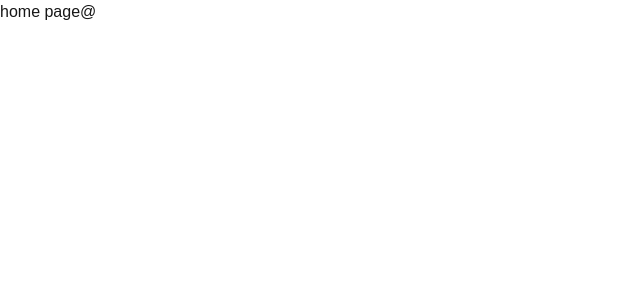
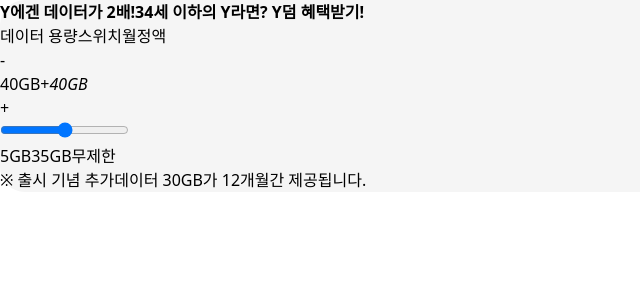
Before and after one commit to hnochx/ktyogo, a Next.js app: page / in a window 1280 px wide. Shown: the top 300 px of the page, without its empty margins (0-640 px from the left). Built offline with nearby package versions, Linux system fonts and the light colour scheme.

Commit message:
Design: 요금제 계산 부분 마크업 제작 Ref:#16

```diff
--- a/src/app/globals.css
+++ b/src/app/globals.css
@@ -2,26 +2,7 @@
 @tailwind components;
 @tailwind utilities;
 
-:root {
-  --background: #ffffff;
-  --foreground: #171717;
+@layer utilities {
+
+
 }
-
-@media (prefers-color-scheme: dark) {
-  :root {
-    --background: #0a0a0a;
-    --foreground: #ededed;
-  }
-}
-
-body {
-  color: var(--foreground);
-  background: var(--background);
-  font-family: Arial, Helvetica, sans-serif;
-}
-
-@layer utilities {
-  .text-balance {
-    text-wrap: balance;
-  }
-}
--- a/src/app/page.tsx
+++ b/src/app/page.tsx
@@ -1,3 +1,9 @@
+import PlanCalc from '@/components/plan-calc/plan-calc';
+
 export default function Home() {
-  return <div>home page@</div>;
+  return (
+    <div>
+      <PlanCalc />
+    </div>
+  );
 }
--- /dev/null
+++ b/src/components/plan-calc/plan-calc.tsx
@@ -0,0 +1,44 @@
+const PlanCalc = () => {
+  return (
+    <div>
+      <div className="bg-[#f5f5f5] rounded-[25px] ">
+        {/* 상단 타이틀 */}
+        <strong>
+          Y에겐 데이터가 2배!
+          <span>34세 이하의 Y라면? Y덤 혜택받기!</span>
+        </strong>
+        {/* 용량 또는 월정액 토글 버튼 */}
+        <div>
+          <button>데이터 용량</button>
+          <span>스위치</span>
+          <button>월정액</button>
+        </div>
+        {/* 단계 조정 */}
+        <div>
+          <div>
+            <button>-</button>
+            {/* 데이터 또는 금액 */}
+            <div>
+              <span>40GB</span>
+              <span>+</span>
+              <em>40GB</em>
+            </div>
+            <button>+</button>
+          </div>
+          {/* range바 */}
+          <div>
+            <input type="range" name="" id="" />
+          </div>
+          <div>
+            <span>5GB</span>
+            <span>35GB</span>
+            <span>무제한</span>
+          </div>
+        </div>
+        {/* 하단 혜택 내용 텍스트 */}
+        <div>※ 출시 기념 추가데이터 30GB가 12개월간 제공됩니다.</div>
+      </div>
+    </div>
+  );
+};
+export default PlanCalc;
```
